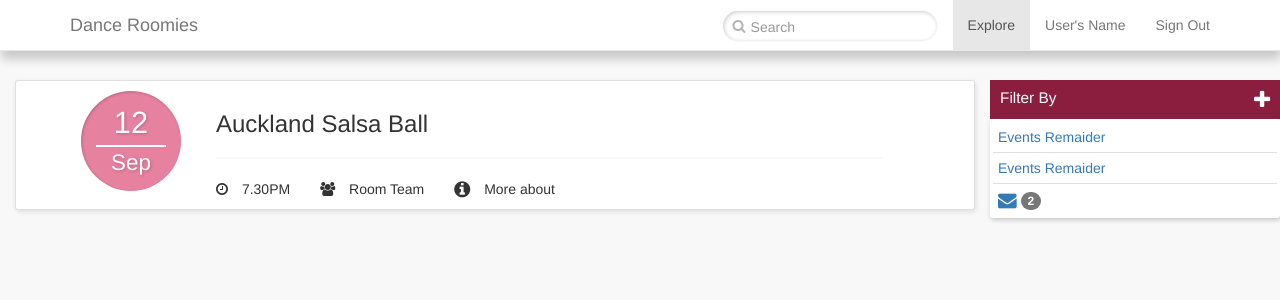
After one commit to Catherinecao/Dance-Roomies, a PHP site: page /calender.html in a window 1280 px wide. The commit adds this page. Shown: the top 300 px of the page. Run offline with PHP 8.4, Linux system fonts and the light colour scheme; some libraries are stand-ins or nearby versions.

Commit message:
calendar

```diff
--- /dev/null
+++ b/calender.html
@@ -0,0 +1,210 @@
+<!DOCTYPE html>
+<html lang="en">
+<head>
+	<meta charset="UTF-8">
+	<title>Dance Roomies</title>
+	<link href='http://fonts.googleapis.com/css?family=Open+Sans' rel='stylesheet' type='text/css'>
+	<link rel="stylesheet" href="http://maxcdn.bootstrapcdn.com/bootstrap/3.3.5/css/bootstrap.min.css">
+    <link href="http://maxcdn.bootstrapcdn.com/font-awesome/4.2.0/css/font-awesome.min.css" rel="stylesheet">
+    <link rel="stylesheet" href="https://maxcdn.bootstrapcdn.com/font-awesome/4.4.0/css/font-awesome.min.css">
+
+	<link rel="stylesheet" href="css/main.css">
+
+</head>
+<body>
+<nav class="navbar navbar-default navbar-fixed-top">
+  <div class="container">
+    <!-- Brand and toggle get grouped for better mobile display -->
+    <div class="navbar-header">
+      <button type="button" class="navbar-toggle collapsed" data-toggle="collapse" data-target="#bs-example-navbar-collapse-1" aria-expanded="false">
+        <span class="sr-only">Toggle navigation</span>
+        <span class="icon-bar"></span>
+        <span class="icon-bar"></span>
+        <span class="icon-bar"></span>
+      </button>
+      <a class="navbar-brand" href="#">Dance Roomies</a>
+    </div>
+
+    <!-- Collect the nav links, forms, and other content for toggling -->
+    <div class="collapse navbar-right navbar-collapse" id="bs-example-navbar-collapse-1">
+      <form class="navbar-form navbar-left" role="search">
+        <div class="form-group search">
+          <i type="submit" class="fa fa-search"></i>
+          <input type="text" class="form-control" placeholder="Search">
+        </div>
+      </form>
+
+      <ul class="nav navbar-nav navbar-right user-logined">
+        <li class="active"><a href="#">Explore <span class="sr-only">(current)</span></a></li>
+        <li><a href="#">User's Name</a></li>
+        <li><a href="#">Sign Out</a></li>
+
+      </ul>
+    </div><!-- /.navbar-collapse -->
+  </div><!-- /.container-fluid -->
+</nav>
+
+<main class="clearfix">
+
+	<div class="col-sm-9 clearfix login">
+		<!-- <div class="container"> -->
+			<div class="col-sm-12 calender">
+				<div class="col-sm-2 date">
+					<p class="day">12</p>
+					<p class="month">Sep</p>
+				</div>
+				<div class="col-sm-9 blur clearfix">
+						<h3 class="title">Auckland Salsa Ball</h3>
+						<hr>
+					<div class="time">
+						<i class="fa fa-clock-o"></i>
+						<p>7.30PM</p>
+					</div>
+					<div class="accommondation">
+						<i class="fa fa-users"></i>
+						<p>Room Team</p>
+					</div>
+					<div class="details">
+						<i class="fa fa-info-circle fa-lg"></i>
+						<p>More about</p>
+					</div>
+				</div>
+			</div>
+
+
+		<!-- </div> -->
+		<!-- /.container -->
+	</div>
+
+	<div class="sidebar col-sm-3 clearfix">
+		<div class="filterBar mobile clearfix">
+			<div class="col-sm-12  filter-item clearfix">
+		        <select class="select-style">
+		        	<option selected="selected" value="">2015</option>
+		            <option value="0">2016</option>
+		            <option value="1">2017</option>
+		            <option value="2">2018</option>
+		        </select>
+			</div>
+			<div class="col-sm-12 filter-item clearfix">
+		        <select class="select-style">
+		        	<option selected="selected" value="">Salsa</option>
+		            <option value="0">Bachata</option>
+		            <option value="1">Cha Cha</option>
+		            <option value="2">Zouk</option>
+		        </select>
+			</div>
+			<div class="col-sm-12 filter-item clearfix">
+		        <select class="select-style">
+		        	<option selected="selected" value="">Auckland</option>
+		            <option value="0">Wellinton</option>
+		            <option value="1">Chrischurch</option>
+		            <option value="2">Oversea</option>
+		        </select>
+			</div>
+			<div class="col-sm-12 filter-item clearfix">
+		        <select class="select-style">
+		        	<option selected="selected" value="">Events</option>
+		            <option value="0">Wanted</option>
+		        </select>
+			</div>
+		</div><!-- /.filterbar -->
+
+		<div class="col-sm-12 sidebar-control filter-label clearfix">
+			Filter By
+			<i class="fa fa-plus fa-lg"></i>
+		</div>
+		<!-- /.sidebar-control -->
+		<div class="filterBar tablet clearfix">
+			<div class="col-sm-12  filter-item clearfix">
+		        <select class="select-style">
+		        	<option selected="selected" value="">2015</option>
+		            <option value="0">2016</option>
+		            <option value="1">2017</option>
+		            <option value="2">2018</option>
+		        </select>
+			</div>
+			<div class="col-sm-12 filter-item clearfix">
+		        <select class="select-style">
+		        	<option selected="selected" value="">Salsa</option>
+		            <option value="0">Bachata</option>
+		            <option value="1">Cha Cha</option>
+		            <option value="2">Zouk</option>
+		        </select>
+			</div>
+			<div class="col-sm-12 filter-item clearfix">
+		        <select class="select-style">
+		        	<option selected="selected" value="">Auckland</option>
+		            <option value="0">Wellinton</option>
+		            <option value="1">Chrischurch</option>
+		            <option value="2">Oversea</option>
+		        </select>
+			</div>
+			<div class="col-sm-12 filter-item clearfix">
+		        <select class="select-style">
+		        	<option selected="selected" value="">Events</option>
+		            <option value="0">Wanted</option>
+		        </select>
+			</div>
+		</div><!-- /.filterbar -->
+
+		<div class="infoBar clearfix">
+			<div class="col-xs-12 filter-item">
+				<a href="#">
+					Events Remaider
+				</a>
+			</div>
+			<div class="col-xs-12 filter-item">
+				<a href="#">
+					Events Remaider
+				</a>
+			</div>
+			<div class="col-xs-12 filter-item">
+				<a href="#">
+					<i class="fa fa-envelope fa-lg icon"></i>
+					<span class="badge">2</span>
+				</a>
+			</div>
+		</div>
+
+
+
+	</div>
+	<!-- /.sidebar -->
+	<div class="col-sm-3 bottom-menu clearfix">
+		<div class="col-xs-3 info-item">
+				<a href="#">
+					<i class="fa fa-home fa-lg icon"></i>
+					<span class="badge">2</span>
+				</a>
+			</div>
+			<div class="col-xs-3 info-item">
+				<a href="#">
+					<i class="fa fa-calendar fa-lg icon"></i>
+					<span class="badge">2</span>
+				</a>
+			</div>
+			<div class="col-xs-3 info-item">
+				<a href="#">
+					<i class="fa fa-envelope fa icon"></i>
+					<span class="badge">2</span>
+				</a>
+			</div>
+			<div class="col-xs-3 info-item">
+				<a href="#">
+					<i class="fa fa-users fa-lg icon"></i>
+					<span class="badge">2</span>
+				</a>
+			</div>
+	</div>
+</main>
+
+
+
+<script src="js/vendor/jquery-2.1.4.min.js"></script>
+<script src="js/vendor/jquery.transit.min.js"></script>
+<script src="http://maxcdn.bootstrapcdn.com/bootstrap/3.3.5/js/bootstrap.min.js"></script>
+<script src="js/vendor/velocity.min.js"></script>
+<script src="js/main.js"></script>
+</body>
+</html>
--- a/css/main.css
+++ b/css/main.css
@@ -126,11 +126,13 @@ img {
   width: 100%;
   overflow-y: hidden;
   padding-top: 10px;
+  padding-bottom: 10px;
   z-index: 100; }
   @media (min-width: 768px) {
     .sidebar {
       width: 25%;
-      display: inline-block; } }
+      display: inline-block;
+      margin-top: 20px; } }
 
 .select-style {
   width: 100%;
@@ -153,6 +155,9 @@ img {
   .mobile {
     display: none; } }
 
+.tablet {
+  display: none; }
+
 .filter-item {
   padding: 5px;
   border-bottom: 1px solid rgba(128, 128, 128, 0.25); }
@@ -173,7 +178,6 @@ img {
     .filter-label {
       text-align: left;
       padding-left: 10px;
-      margin-bottom: 10px;
       margin-top: 0; } }
   .filter-label .fa-plus {
     display: none; }
@@ -192,15 +196,20 @@ img {
   border: 1px solid rgba(128, 128, 128, 0.25);
   box-shadow: 1px 2px 5px rgba(0, 0, 0, 0.1);
   background-color: white; }
+  @media (min-width: 768px) {
+    .login {
+      padding: 10px 0; } }
   @media (min-width: 1200px) {
     .login {
       margin-right: 0; } }
 
 .card {
   border-bottom: 1px solid rgba(128, 128, 128, 0.15); }
-  @media (min-width: 1200px) {
+  @media (min-width: 768px) {
     .card {
-      border-right: 1px solid rgba(128, 128, 128, 0.15); } }
+      border-right: 1px solid rgba(128, 128, 128, 0.15); }
+      .card:nth-child(2n+0) {
+        border-right: 0; } }
 
 .infoBar {
   margin-top: 10px;
@@ -236,4 +245,49 @@ img {
     .bottom-menu .info-item .icon {
       color: gray; }
 
+@media (min-width: 768px) {
+  .calender {
+    margin-left: 50px; } }
+.calender .date {
+  background-color: rgba(215, 45, 98, 0.6);
+  color: white;
+  width: 100px;
+  height: 100px;
+  border-radius: 50%;
+  text-align: center;
+  font-style: bold;
+  box-shadow: 1px 1px 3px rgba(0, 0, 0, 0.2) inset; }
+  @media (min-width: 768px) {
+    .calender .date {
+      width: 100px;
+      height: 100px; } }
+  .calender .date p {
+    margin-bottom: 0; }
+  .calender .date .month {
+    font-size: 1.6em;
+    margin-bottom: 5px;
+    text-shadow: 1px 1px 3px rgba(0, 0, 0, 0.2); }
+  .calender .date .day {
+    border-bottom: 2px solid white;
+    margin-top: 10px;
+    font-size: 2.2em;
+    text-shadow: 1px 1px 3px rgba(0, 0, 0, 0.2); }
+.calender .blur {
+  display: inline-blockl; }
+  @media (min-width: 768px) {
+    .calender .blur {
+      margin-left: 20px; } }
+  .calender .blur hr {
+    border: 1px solid rgba(128, 128, 128, 0.05);
+    padding-right: 20px;
+    padding-left: 80%; }
+  .calender .blur .time, .calender .blur .accommondation, .calender .blur .details {
+    padding-right: 30px;
+    display: block;
+    float: left; }
+    .calender .blur .time i, .calender .blur .time p, .calender .blur .accommondation i, .calender .blur .accommondation p, .calender .blur .details i, .calender .blur .details p {
+      display: inline; }
+    .calender .blur .time i, .calender .blur .accommondation i, .calender .blur .details i {
+      padding-right: 10px; }
+
 /*# sourceMappingURL=main.css.map */
--- a/js/main.js
+++ b/js/main.js
@@ -10,6 +10,7 @@ $(document).ready(function(){
 		$filterTablet = $('.tablet'),
 		$sideBar = $('.sidebar'),
 		$filterBarHeight = $filterBar.height();
+		$filterTabletHeight = $filterTablet.height();
 		$filterBarControl = $('.sidebar-control'),
 		$windowWidth = $(window).innerWidth(),
 		filterShow = false,
@@ -23,14 +24,13 @@ $(document).ready(function(){
 		$mobileMenu.css({"top":screenHeight}).transition({y:-mobileMenuHeight, delay:filterdelayTime+scrollTime, easing: "easeInOutQuart"});
 
 		//filterSlide
-		if ($windowWidth <= 768 ){
-
+		if ($windowWidth < 768 ){
+			//mobile
 			$sideBar.transition({ y: -$filterBarHeight-30 , delay:filterdelayTime, easing: "easeInOutQuart"});
 
 		}else{
+			//tablet & desktop
 
-			$filterTablet.hide();
-			$sideBar.show;
 		}
 
 
@@ -83,12 +83,13 @@ $(document).ready(function(){
 
 		function filterSlide(){
 			if (filterShow === false ){
+
 				$filterTablet.velocity("slideDown",{duration: scrollTime, easing:"easeInOutQuart"});
 
 				filterShow = true;
 
 			} else {
-
+				// $filterTablet.transition({y:-$filterTabletHeight, duration: scrollTime});
 				$filterTablet.velocity("slideUp",{duration: scrollTime, easing:"easeInOutQuart"});
 			 	filterShow = false;
 			}
--- a/sass/base/_variable.scss
+++ b/sass/base/_variable.scss
@@ -16,6 +16,15 @@ $transparent-gray:transparentize($gray,0.5);
 $dark-gray:darken($gray, 10%);
 $theme-color:#8B1D3F;
 $darker-theme:#590C1D;
+$light-theme:#D72D62;
+// #9e15b5;
+
+$orange:#FF9800;
+$light-orange:#FFE7C3;
+$light-orange-1:#E8A50C;
+$dark-orange:#F57C00;
+$darker-orange:#724400;
+
 
 $background-color-start:$dark-gray;
 $background-gray:transparentize($gray,0.95);
@@ -26,8 +35,10 @@ $dropshadow:1px 2px 5px transparentize(black,0.7);
 $dropshadow-nav:1px 8px 10px transparentize(black,0.8);
 $dropshadow-menu:1px -2px 5px transparentize(black,0.85);
 $dropshadow-text:1px 2px 5px transparentize(black,0.8);
+$dropshadow-point:1px 1px 3px transparentize(black,0.8);
 $dropshadow-card:1px 2px 5px transparentize(black,0.9);
 $dropshadow-filter:$dropshadow-text;
+$dropshadow-inset:1px 1px 3px transparentize(black,0.8) inset;
 
 $border-hr:1px solid $gray;
 $border:1px solid transparentize($gray,0.75);
--- /dev/null
+++ b/sass/calender/_calender.scss
@@ -0,0 +1 @@
+@import 'timeline';
--- /dev/null
+++ b/sass/calender/_timeline.scss
@@ -0,0 +1,68 @@
+.calender{
+	@media (min-width:$tablet-min-width){
+		margin-left:50px;
+	}
+
+
+	.date{
+		background-color: transparentize($light-theme,0.4);
+		color:$white;
+
+		width:100px;
+		height:100px;
+		border-radius: 50%;
+		@media (min-width:$tablet-min-width){
+			width:100px;
+			height:100px;
+		}
+
+		text-align: center;
+		font-style: bold;
+
+		box-shadow:$dropshadow-inset;
+
+		p{
+			margin-bottom: 0;
+		}
+		.month{
+			font-size: 1.6em;
+			margin-bottom:5px;
+			text-shadow: $dropshadow-point;
+		}
+
+		.day{
+			border-bottom:2px solid $white;
+			margin-top: 10px;
+			font-size: 2.2em;
+			text-shadow: $dropshadow-point;
+		}
+	}
+
+	.blur{
+		display: inline-blockl;
+
+		@media (min-width:$tablet-min-width){
+			margin-left: 20px;
+		}
+
+		hr{
+			border:1px solid $light-gray;
+			padding-right:20px;
+			padding-left:80%;
+		}
+
+		.time, .accommondation, .details{
+			i,p{
+				display: inline;
+			}
+			i{
+				padding-right:10px;
+			}
+			padding-right: 30px;
+			display: block;
+			float: left;
+		}
+
+
+	}
+}
--- a/sass/logined/_logined-content.scss
+++ b/sass/logined/_logined-content.scss
@@ -7,6 +7,10 @@
 	box-shadow:$dropshadow-card;
 	background-color:$white;
 
+	@media (min-width:$tablet-min-width){
+		padding:10px 0;
+	}
+
 	@media (min-width:$large-min-width){
 		margin-right:0;
 		// padding-left:percentage(2/100);
@@ -15,8 +19,11 @@
 
 .card{
 	border-bottom:$border-bottom;
-	@media (min-width:$large-min-width){
+	@media (min-width:$tablet-min-width){
 		border-right:$border-bottom;
+		&:nth-child(2n+0){
+			border-right:0;
+		}
 	}
 
 }
--- a/sass/logined/_logined-filter.scss
+++ b/sass/logined/_logined-filter.scss
@@ -13,6 +13,9 @@
 	}
 }
 
+.tablet{
+	display:none;
+}
 
 .filter-item{
 	padding:5px;
@@ -36,7 +39,7 @@
 	@media (min-width:$tablet-min-width){
 		text-align:left;
 		padding-left:10px;
-		margin-bottom:10px;
+		// margin-bottom:10px;
 		margin-top:0;
 	}
 
--- a/sass/logined/_sidebar.scss
+++ b/sass/logined/_sidebar.scss
@@ -7,10 +7,12 @@
 	@media (min-width:$tablet-min-width){
 		width: 25%;
 		display: inline-block;
+		margin-top: 20px;
 	}
 
 	overflow-y:hidden;
 	padding-top:10px;
+	padding-bottom:10px;
 	z-index:100;
 
 }
--- a/sass/main.scss
+++ b/sass/main.scss
@@ -3,3 +3,4 @@
 
 @import 'home/home';
 @import 'logined/logined';
+@import 'calender/calender';
```
Also changed, not shown: 1 other file.
